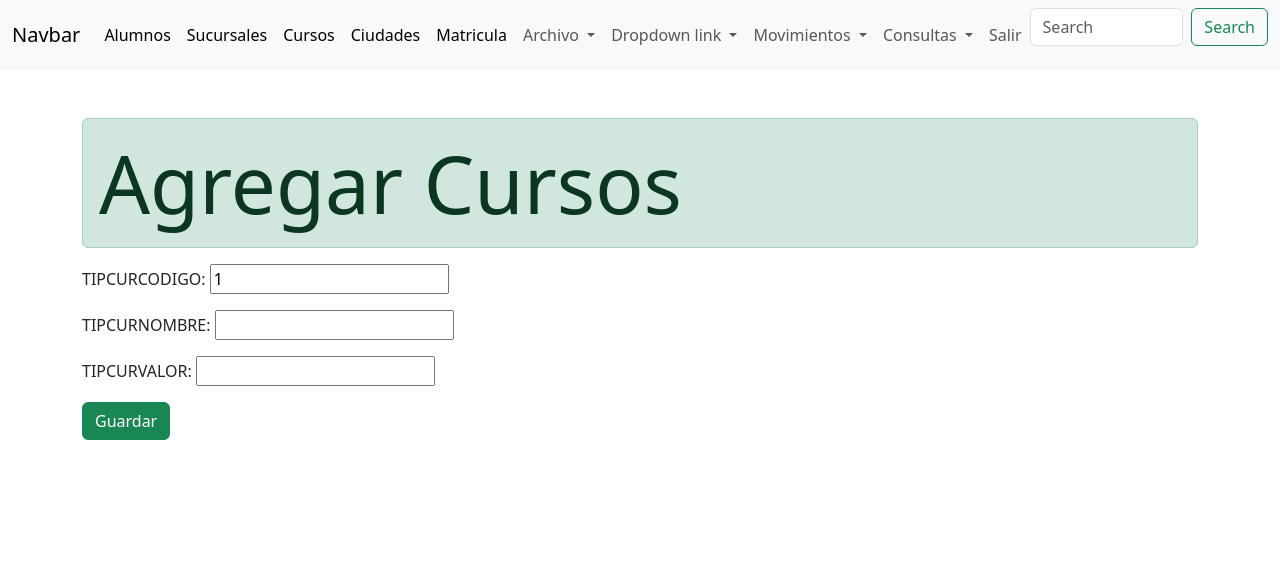
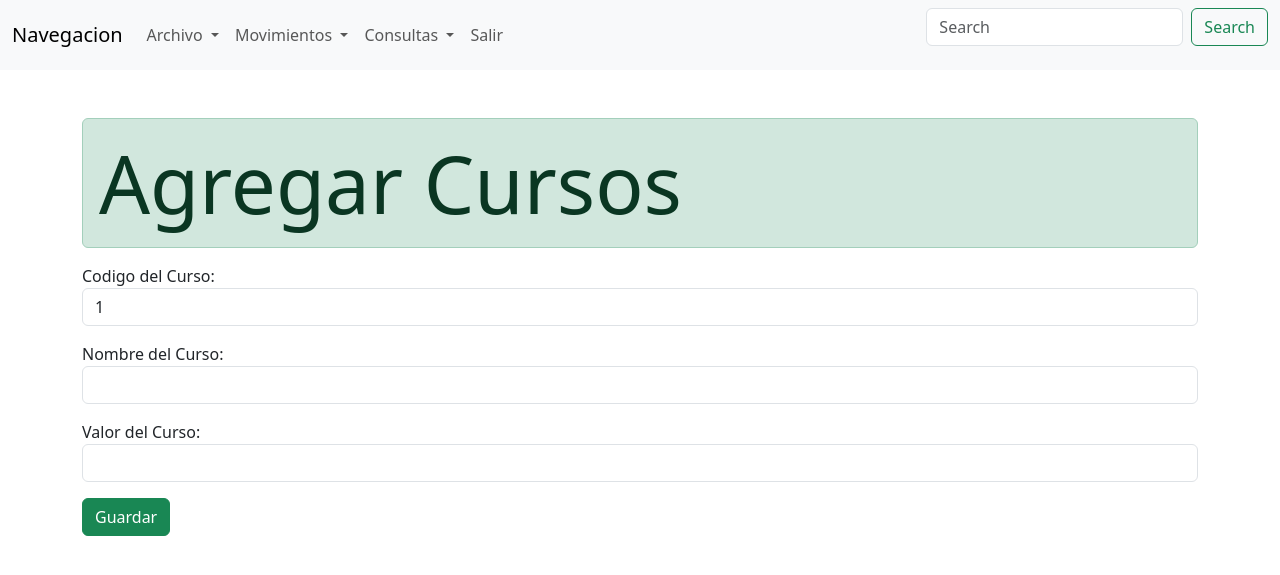
Before and after one commit to efrax2/eva3_PB, a Django app: page /create-Cursos/ in a window 1280 px wide. Shown: the top 575 px of the page. Run offline with Django 5.2, Linux system fonts and the light colour scheme.

Commit message:
Avanzado
12

```diff
--- a/evaluacion arma y efrain/ProyectoBD/urls.py
+++ b/evaluacion arma y efrain/ProyectoBD/urls.py
@@ -19,6 +19,7 @@ from django.urls import path
 from appBD import views
 
 urlpatterns = [
+    path('',views.Index_Alumnos),
     path('admin/', admin.site.urls),
     path('alumnos/',views.Index_Alumnos),
     path('create-alumnos/',views.Create_Alumnos),
@@ -45,7 +46,7 @@ urlpatterns = [
     path('delete-ciudades/<int:id>',views.Delete_Ciudades),
 
 
-    path('Matricula/',views.View_Matricula),
+    path('Matricula/',views.Index_Matricula),
     path('create-Matricula/',views.Create_Matricula),
     path('view-Matricula/<int:id>',views.View_Matricula),
     path('update-Matricula/<int:id>',views.Update_Matricula),
--- a/evaluacion arma y efrain/appBD/forms.py
+++ b/evaluacion arma y efrain/appBD/forms.py
@@ -6,24 +6,89 @@ class AlumnoForm(forms.ModelForm):
         model=alumnos
         fields='__all__'
 
+    def __init__(self, *args, **kwargs):
+        super(AlumnoForm, self).__init__(*args, **kwargs)
+        self.fields['ALUMRUT'].widget.attrs.update({'class' : 'form-control'})
+        self.fields['ALUMNOMBRE'].widget.attrs.update({'class' : 'form-control'})
+        self.fields['ALUMAPATERNO'].widget.attrs.update({'class' : 'form-control'})
+        self.fields['ALUMAMATERNO'].widget.attrs.update({'class' : 'form-control'})
+        self.fields['ALUMDIRECCION'].widget.attrs.update({'class' : 'form-control'})
+        self.fields['ALUMEMAIL'].widget.attrs.update({'class' : 'form-control'})
+        self.fields['ALUMNFONO'].widget.attrs.update({'class' : 'form-control'})
+
+        self.fields['ALUMRUT'].label = "RUT del Alumno"
+        self.fields['ALUMNOMBRE'].label = "Nombre del Alumno"
+        self.fields['ALUMAPATERNO'].label = "Apellido Paterno del Alumno"
+        self.fields['ALUMAMATERNO'].label = "Apellido Materno del Alumno"
+        self.fields['ALUMDIRECCION'].label = "Dirrecion del Alumno"
+        self.fields['ALUMEMAIL'].label = "Correo del Alumno"
+        self.fields['ALUMNFONO'].label = "Telefono del Alumno"
+
 class tipo_cursosForm(forms.ModelForm):
     class Meta:
         model=tipo_cursos
         fields='__all__'
+
+    def __init__(self, *args, **kwargs):
+        super(tipo_cursosForm, self).__init__(*args, **kwargs)
+        self.fields['TIPCURCODIGO'].widget.attrs.update({'class' : 'form-control'})
+        self.fields['TIPCURNOMBRE'].widget.attrs.update({'class' : 'form-control'})
+        self.fields['TIPCURVALOR'].widget.attrs.update({'class' : 'form-control'})
+
+
+        self.fields['TIPCURCODIGO'].label = "Codigo del Curso"
+        self.fields['TIPCURNOMBRE'].label = "Nombre del Curso"
+        self.fields['TIPCURVALOR'].label = "Valor del Curso"
 
 class MatriculasForm(forms.ModelForm):
     class Meta:
         model=matriculas
         fields='__all__'
 
+    def __init__(self, *args, **kwargs):
+        super(MatriculasForm, self).__init__(*args, **kwargs)
+        self.fields['MATNUMERO'].widget.attrs.update({'class' : 'form-control'})
+        self.fields['TIPCURCODIGO'].widget.attrs.update({'class' : 'form-select'})
+        self.fields['ALUMRUT'].widget.attrs.update({'class' : 'form-select'})
+        self.fields['SUCCODIGO'].widget.attrs.update({'class' : 'form-select'})
+        self.fields['MATFECHA'].widget.attrs.update({'class' : 'form-control'})
+
+
+        self.fields['MATNUMERO'].label = "Numero de Matricula"
+        self.fields['TIPCURCODIGO'].label = "Codigo del Curso"
+        self.fields['ALUMRUT'].label = "Rut del Alumno"
+        self.fields['SUCCODIGO'].label = "Codigo de la Sucursal"
+        self.fields['MATFECHA'].label = "Fecha de Matricula"
+
+
 class SucursalesForm(forms.ModelForm):
-
     class Meta:
         model = sucursales
         fields = '__all__'
+
+    def __init__(self, *args, **kwargs):
+        super(SucursalesForm, self).__init__(*args, **kwargs)
+        self.fields['SUCCODIGO'].widget.attrs.update({'class' : 'form-control'})
+        self.fields['CIUCODIGO'].widget.attrs.update({'class' : 'form-select'})
+        self.fields['SUCNOMBRE'].widget.attrs.update({'class' : 'form-control'})
+
+
+        self.fields['SUCCODIGO'].label = "Codigo de Sucursal"
+        self.fields['CIUCODIGO'].label = "Codigo de la Ciudad"
+        self.fields['SUCNOMBRE'].label = "Nombre de la Sucursal"
+
 
 class CiudadesForm(forms.ModelForm):
 
     class Meta:
         model = ciudades
         fields = '__all__'
+
+    def __init__(self, *args, **kwargs):
+        super(CiudadesForm, self).__init__(*args, **kwargs)
+        self.fields['CIUCODIGO'].widget.attrs.update({'class' : 'form-control'})
+        self.fields['CIUNOMBRE'].widget.attrs.update({'class' : 'form-control'})
+
+
+        self.fields['CIUCODIGO'].label = "Codigo de la Ciudad"
+        self.fields['CIUNOMBRE'].label = "Nombre de la Ciudad"
--- a/evaluacion arma y efrain/appBD/views.py
+++ b/evaluacion arma y efrain/appBD/views.py
@@ -23,12 +23,12 @@ def Create_Alumnos(request):
 
 
 def View_Alumnos(request,id):
-    Alumnos=alumnos.objects.get(id=id)
+    Alumnos=alumnos.objects.get(ALUMRUT=id)
     data={'Alumnos':Alumnos}
     return render(request,'alumnos-view.html',data)
 
 def Update_Alumnos(request,id):
-    Alumnos=alumnos.objects.get(id=id)
+    Alumnos=alumnos.objects.get(ALUMRUT=id)
     form=AlumnoForm(instance=Alumnos)
     if request.method=="POST":
         form=AlumnoForm(request.POST,instance=Alumnos)
@@ -40,7 +40,7 @@ def Update_Alumnos(request,id):
 
 
 def Delete_Alumnos(request,id):
-    Alumnos=alumnos.objects.get(id=id)
+    Alumnos=alumnos.objects.get(ALUMRUT=id)
     Alumnos.delete()
     return redirect("/alumnos")
 
@@ -65,12 +65,12 @@ def Create_TipoCursos(request):
 
 
 def View_TipoCursos(request,id):
-    Cursos=tipo_cursos.object.get(id=id)
+    Cursos=tipo_cursos.object.get(TIPCURCODIGO=id)
     data={'Cursos':Cursos}
     return render(request,'Cursos-view.html',data)
 
 def Update_TipoCursos(request,id):
-    Cursos=tipo_cursos.objects.get(id=id)
+    Cursos=tipo_cursos.objects.get(TIPCURCODIGO=id)
     form=tipo_cursosForm(instance=Cursos)
     if request.method=="POST":
         form=tipo_cursosForm(request.POST,instance=Cursos)
@@ -82,7 +82,7 @@ def Update_TipoCursos(request,id):
 
 
 def Delete_TipoCursos(request,id):
-    Cursos=tipo_cursos.objects.get(id=id)
+    Cursos=tipo_cursos.objects.get(TIPCURCODIGO=id)
     Cursos.delete()
     return redirect("/Cursos")
 #Fin Tabla: tipocursos
@@ -107,7 +107,7 @@ def Create_Matricula(request):
 
 
 def View_Matricula(request,id):
-    Matricula=matriculas.object.get(id=id)
+    Matricula=matriculas.objects.get(MATNUMERO=id)
     data={'Matricula':Matricula}
     return render(request,'Matricula-view.html',data)
 
@@ -145,16 +145,16 @@ def Create_Sucursales(request):
             form.save()
         return Index_Sucursales(request)
     data={'form': form, 'titulo':'Agregar Sucursal'}
-    return render(request, 'Sucursales-create.html')
+    return render(request, 'Sucursales-create.html', data)
 
 
 def View_Sucursales(request,id):
-    Sucursales=sucursales.objects.get(id=id)
+    Sucursales=sucursales.objects.get(SUCCODIGO=id)
     data={'Sucursales':Sucursales}
     return render(request,'Sucursales-view.html',data)
 
 def Update_Sucursales(request,id):
-    Sucursales=sucursales.objects.get(id=id)
+    Sucursales=sucursales.objects.get(CIUCODIGO=id)
     form=SucursalesForm(instance=Sucursales)
     if request.method=="POST":
         form=SucursalesForm(request.POST,instance=Sucursales)
@@ -166,7 +166,7 @@ def Update_Sucursales(request,id):
 
 
 def Delete_Sucursales(request,id):
-    Sucursales=sucursales.objects.get(id=id)
+    Sucursales=sucursales.objects.get(CIUCODIGO=id)
     Sucursales.delete()
     return redirect("/Sucursales")
 
@@ -193,12 +193,12 @@ def Create_Ciudades(request):
 
 
 def View_Ciudades(request,id):
-    Ciudad=ciudades.objects.get(id=id)
+    Ciudad=ciudades.objects.get(CIUCODIGO=id)
     data={'Ciudad':Ciudad}
     return render(request,'Ciudad-view.html',data)
 
 def Update_Ciudades(request,id):
-    Ciudad=ciudades.objects.get(id=id)
+    Ciudad=ciudades.objects.get(CIUCODIGO=id)
     form=CiudadesForm(instance=Ciudad)
     if request.method=="POST":
         form=CiudadesForm(request.POST,instance=Ciudad)
@@ -210,7 +210,7 @@ def Update_Ciudades(request,id):
 
 
 def Delete_Ciudades(request,id):
-    Ciudad=ciudades.objects.get(id=id)
+    Ciudad=ciudades.objects.get(CIUCODIGO=id)
     Ciudad.delete()
     return redirect("/ciudades")
 
--- a/evaluacion arma y efrain/templates/Ciudad-index.html
+++ b/evaluacion arma y efrain/templates/Ciudad-index.html
@@ -5,7 +5,7 @@
          <table class="table table-striped">
             <thead>
                 <tr>
-                    <th>ID</th>
+                    <th>Codigo de ciudad</th>
                     <th>Ciudad</th>
 
                     <th colspan="3">Acciones</th>
@@ -14,7 +14,7 @@
             <tbody>
                 {%for Ciudades in Ciudad%}
                 <tr>
-                    <td>{{Ciudades.id}}</td>
+                    <td>{{Ciudades.CIUCODIGO}}</td>
                     <td>{{Ciudades.CIUNOMBRE}}</td>
                     <td>
                         <a href="../view-ciudades/{{Ciudades.id}}"
--- a/evaluacion arma y efrain/templates/Cursos-index.html
+++ b/evaluacion arma y efrain/templates/Cursos-index.html
@@ -5,7 +5,7 @@
          <table class="table table-striped">
             <thead>
                 <tr>
-                    <th>ID</th>
+                    <th>Tipo curso codigo</th>
                     <th>Curso nombre</th>
                     <th>Curso Valor</th>
 
@@ -15,7 +15,7 @@
             <tbody>
                 {%for Cur in Cursos%}
                 <tr>
-                    <td>{{Cur.id}}</td>
+                    <td>{{Cur.TIPCURCODIGO}}</td>
                     <td>{{Cur.TIPCURNOMBRE}}</td>
                     <td>{{Cur.TIPCURVALOR}}</td>
                     <td>
@@ -40,6 +40,6 @@
         {%else%}
             <div class="alert alert-info">No Hay Cursos!!!!</div>
         {%endif%}
-        <a href="create-Cursos/" class="btn btn-success">Agregar</a>
+        <a href="/create-Cursos/" class="btn btn-success">Agregar</a>
         </div>
 {%include 'footer.html'%}
--- a/evaluacion arma y efrain/templates/header.html
+++ b/evaluacion arma y efrain/templates/header.html
@@ -5,71 +5,64 @@
     </head>
     <nav class="navbar navbar-expand-lg bg-body-tertiary">
         <div class="container-fluid">
-          <a class="navbar-brand" href="#">Navbar</a>
-          <button class="navbar-toggler" type="button" data-bs-toggle="collapse" data-bs-target="#navbarSupportedContent" aria-controls="navbarSupportedContent" aria-expanded="false" aria-label="Toggle navigation">
+          <a class="navbar-brand" href="#">Navegacion</a>
+          <button class="navbar-toggler" type="button" data-bs-toggle="collapse" data-bs-target="#navegacion-principal" aria-controls="navegacion-principal" aria-expanded="false">
             <span class="navbar-toggler-icon"></span>
           </button>
-          <div class="collapse navbar-collapse" id="navbarSupportedContent">
+          <div class="collapse navbar-collapse" id="navegacion-principal">
             <ul class="navbar-nav me-auto mb-2 mb-lg-0">
               <li class="nav-item">
-                <a class="nav-link active" aria-current="page" href="/alumnos/">Alumnos</a>
-              </li>
-              <li class="nav-item">
-                <a class="nav-link active" aria-current="page" href="/Sucursales/">Sucursales</a>
-              </li>
-              <li class="nav-item">
-                <a class="nav-link active" aria-current="page" href="/Cursos/">Cursos</a>
+                <a class="nav-link dropdown-toggle" href="#" id="dropdown-archivo" data-bs-toggle="dropdown" aria-expanded="false">
+                  Archivo
+                </a>
+                <div class="collapse navbar-collapse" id="dropdown-archivo">
+                  <ul class="navbar-nav">
+                    <li class="nav-item dropdown">
+                      <ul class="dropdown-menu dropdown-menu-dark">
+                        <li><a class="dropdown-item" href="/ciudades/">Ciudades</a></li>
+                        <li><a class="dropdown-item" href="/Sucursales/">Sucursales</a></li>
+                        <li><a class="dropdown-item" href="/Cursos/">Tipos de Curso</a></li>
+                        <li><a class="dropdown-item" href="#">Usuarios</a></li>
+                        <li><a class="dropdown-item" href="#">Salir</a></li>
+                      </ul>
+                    </li>
+                  </ul>
+                </div>
               </li>
 
               <li class="nav-item">
-                <a class="nav-link active" aria-current="page" href="/ciudades/">Ciudades</a>
+                <a class="nav-link dropdown-toggle" href="#" id="dropdown-movimientos" data-bs-toggle="dropdown" aria-expanded="false">
+                  Movimientos
+                </a>
+                <div class="collapse navbar-collapse" id="dropdown-movimientos">
+                  <ul class="navbar-nav">
+                    <li class="nav-item dropdown">
+                      <ul class="dropdown-menu dropdown-menu-dark">
+                        <li><a class="dropdown-item" href="/alumnos/">Alumnos</a></li>
+                        <li><a class="dropdown-item" href="/Matricula/">Matriculas</a></li>
+                      </ul>
+                    </li>
+                  </ul>
+                </div>
               </li>
 
               <li class="nav-item">
-                <a class="nav-link active" aria-current="page" href="/Matricula/">Matricula</a>
+                <a class="nav-link dropdown-toggle" href="#" id="dropdown-consultas" data-bs-toggle="dropdown" aria-expanded="false">
+                  Consultas
+                </a>
+                <div class="collapse navbar-collapse" id="dropdown-consultas">
+                  <ul class="navbar-nav">
+                    <li class="nav-item dropdown">
+                      <ul class="dropdown-menu dropdown-menu-dark">
+                        <li><a class="dropdown-item" href="#">Alumnos x criterios</a></li>
+                        <li><a class="dropdown-item" href="#">Matrículas x Fecha</a></li>
+                        <li><a class="dropdown-item" href="#">Matrículas x Sucursal</a></li>
+                      </ul>
+                    </li>
+                  </ul>
+                </div>
               </li>
 
-              <li class="nav-item dropdown">
-                <a class="nav-link dropdown-toggle" href="#" id="navbarDropdownMenuLink" data-toggle="dropdown" aria-haspopup="true" aria-expanded="false">
-                  Archivo
-                </a>
-                <div class="dropdown-menu" aria-labelledby="navbarDropdownMenuLink">
-                  <a class="dropdown-item" href="#">Ciudades</a>
-                  <a class="dropdown-item" href="Sucursales/">Sucursales</a>
-                  <a class="dropdown-item" href="#">Tipos de Curso</a>
-                  <a class="dropdown-item" href="#">Usuarios</a>
-                  <a class="dropdown-item" href="#">Salir</a>
-                </div>
-              </li>
-              <li class="nav-item dropdown">
-                <a class="nav-link dropdown-toggle" href="#" id="navbarDropdownMenuLink" data-toggle="dropdown" aria-haspopup="true" aria-expanded="false">
-                  Dropdown link
-                </a>
-                <div class="dropdown-menu" aria-labelledby="navbarDropdownMenuLink">
-                  <a class="dropdown-item" href="#">Action</a>
-                  <a class="dropdown-item" href="#">Another action</a>
-                  <a class="dropdown-item" href="#">Something else here</a>
-                </div>
-              </li>
-              <li class="nav-item dropdown">
-                <a class="nav-link dropdown-toggle" href="#" id="navbarDropdownMenuLink" data-toggle="dropdown" aria-haspopup="true" aria-expanded="true">
-                  Movimientos
-                </a>
-                <div class="dropdown-menu" aria-labelledby="navbarDropdownMenuLink">
-                  <a class="dropdown-item" href="/alumnos/">Alumnos</a>
-                  <a class="dropdown-item" href="#">Matrículas</a>
-                </div>
-              </li>
-              <li class="nav-item dropdown">
-                <a class="nav-link dropdown-toggle" href="#" id="navbarDropdownMenuLink" data-toggle="dropdown" aria-haspopup="true" aria-expanded="false">
-                  Consultas
-                </a>
-                <div class="dropdown-menu" aria-labelledby="navbarDropdownMenuLink">
-                  <a class="dropdown-item" href="#">Alumnos x Criterios</a>
-                  <a class="dropdown-item" href="#">Matrículas x Fecha</a>
-                  <a class="dropdown-item" href="#">Matrículas x Sucursal</a>
-                </div>
-              </li>
               <li class="nav-item">
                 <a class="nav-link" href="#">Salir</a>
               </li>
```
Also changed, not shown: evaluacion arma y efrain/appBD/models.py (+21 -0 lines), evaluacion arma y efrain/templates/Matricula-index.html (+44 -0 lines), evaluacion arma y efrain/templates/Matricula-view.html (+27 -0 lines), evaluacion arma y efrain/templates/Sucursales-create.html (+4 -19 lines), evaluacion arma y efrain/templates/sucursales-index.html (+8 -8 lines).
